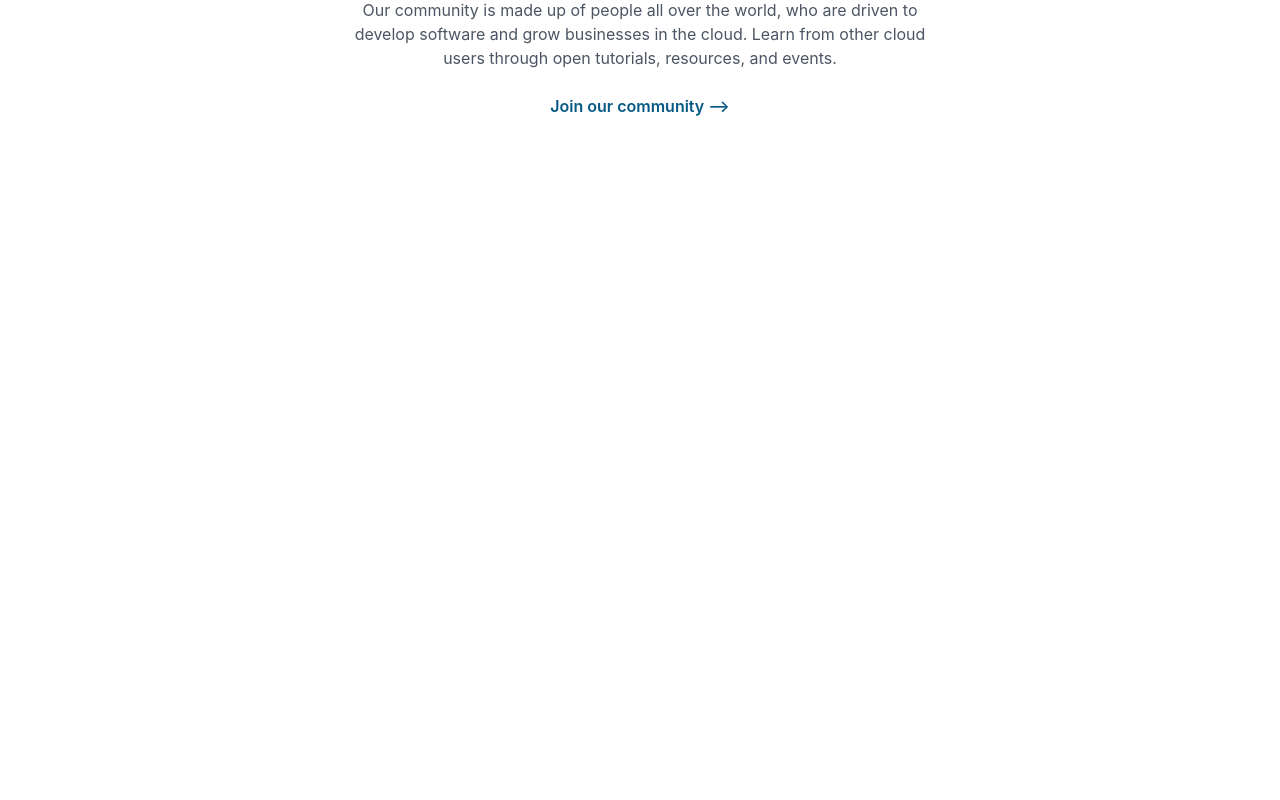
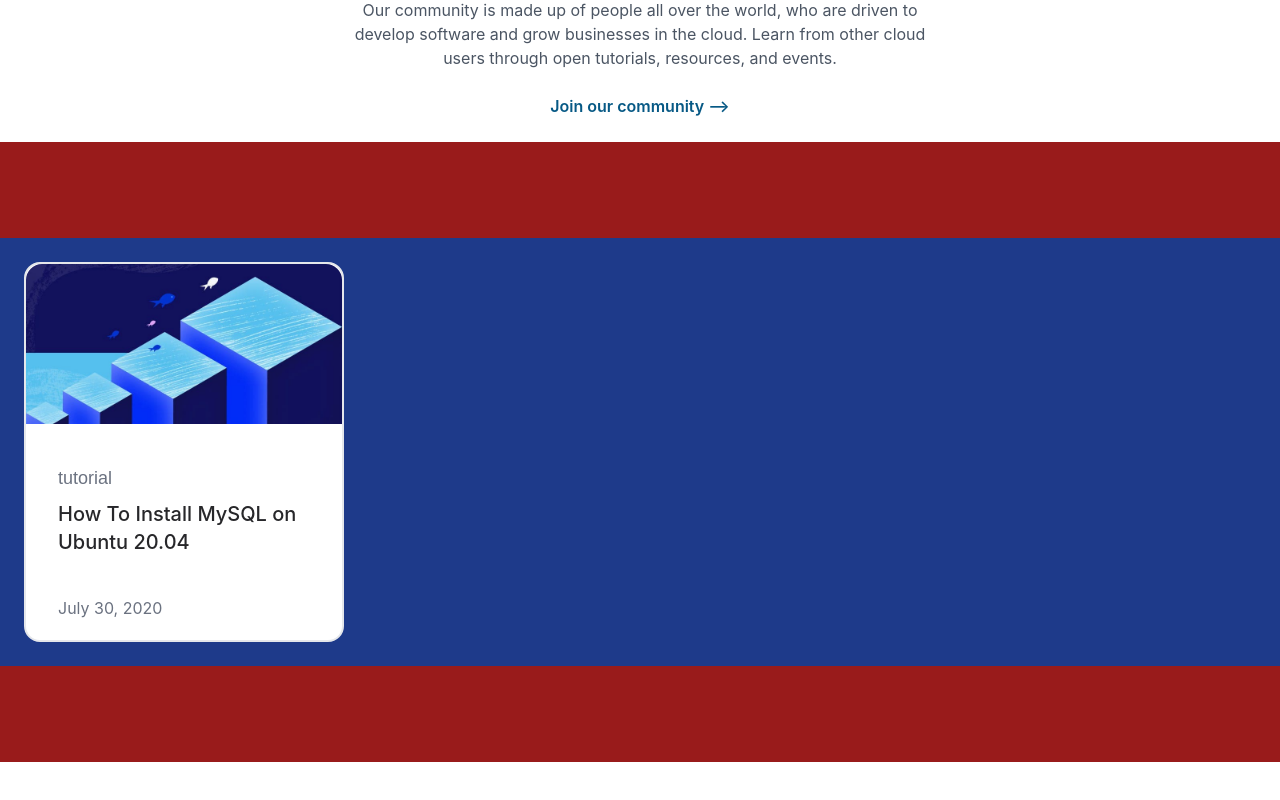
Before and after one commit to thisisharsh7/14-days-of-Clones, a React (Create React App) app in the folder digital-ocean-cat/: page / in a window 1280 px wide. Shown: the part 3420-4220 px from the top of the page. Before the commit the page ends 3642 px from the top, so only its background shows below. Built offline with nearby package versions, Linux system fonts and the light colour scheme.

Commit message:
project on go

```diff
--- a/digital-ocean-cat/src/Components/Main.js
+++ b/digital-ocean-cat/src/Components/Main.js
@@ -10,6 +10,8 @@ import sbutton from "./images/sbutton.svg";
 import tbutton from "./images/tbutton.svg";
 import fobutton from "./images/fobutton.svg";
 import doc1 from "./images/doc1.svg";
+import saas from "./images/saas.jpg";
+import data from "./tutorial.json";
 
 export default function Main() {
   const [over, getOver] = useState("");
@@ -221,7 +223,8 @@ export default function Main() {
             <div className="flex flex-col gap-8">
               <h1 className="text-3xl ">A cloud for your entire journey</h1>
               <p className="max-w-xl">
-              Build robust applications using a comprehensive portfolio of compute, storage, database, and networking products.
+                Build robust applications using a comprehensive portfolio of
+                compute, storage, database, and networking products.
               </p>
             </div>
             <a
@@ -242,7 +245,7 @@ export default function Main() {
               <span className={over}>{"-->"}</span>
             </a>
           </div>
-          <img src={doc1} alt="design1" className="p-0 mt-6"/>
+          <img src={doc1} alt="design1" className="p-0 mt-6" />
         </div>
       </section>
       <section className="pt-24">
@@ -250,7 +253,10 @@ export default function Main() {
           <div className="flex flex-col gap-8 text-center">
             <h1 className="text-4xl ">Grow with a global community</h1>
             <p className="max-w-xl text-gray-600">
-              Our community is made up of people all over the world, who are driven to develop software and grow businesses in the cloud. Learn from other cloud users through open tutorials, resources, and events.
+              Our community is made up of people all over the world, who are
+              driven to develop software and grow businesses in the cloud. Learn
+              from other cloud users through open tutorials, resources, and
+              events.
             </p>
           </div>
           <a
@@ -272,6 +278,25 @@ export default function Main() {
           </a>
         </div>
       </section>
+      <section className="py-24 bg-red-800">
+        <div className="flex flex-wrap bg-blue-900 max-w-screen-2xl p-6 mx-auto">
+
+          <div className="flex flex-col gap-10 max-w-xs bg-white border-2 rounded-2xl pb-5">
+            <img
+              src={saas}
+              alt="saas"
+              className="p-0 rounded-none rounded-t-2xl"
+            />
+            <div className="flex flex-col gap-2 pl-8">
+              <h1 className="text-lg text-gray-500">tutorial</h1>
+              <p className="font-medium text-zinc-800 text-xl">
+                How To Install MySQL on Ubuntu 20.04
+              </p>
+            </div>
+            <p className="pl-8 text-gray-500">July 30, 2020</p>
+          </div>
+        </div>
+      </section>
     </main>
   );
 }
```
Lines whose indentation alone changed are shown as unchanged.
